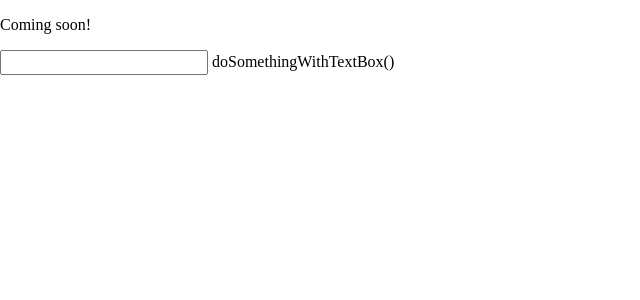
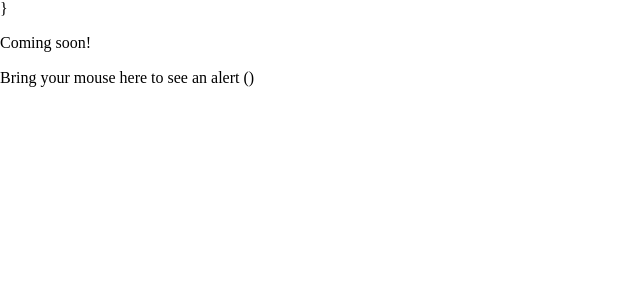
Before and after one commit to mebartsch/mebartsch.github.io, a Jekyll site: the page projects/Dollar-Word/index.html, which Jekyll copies as it is, in a window 1280 px wide. Shown: the top 300 px of the page, without its empty margins (0-640 px from the left). Built offline with Jekyll 4.4.1, drawn with Linux system fonts in a browser that asks for light colours; nearby versions of some CDN libraries; library files that are not in the unit come from our copies.

Commit message:
Update index.html

```diff
--- a/projects/Dollar-Word/index.html
+++ b/projects/Dollar-Word/index.html
@@ -9,16 +9,22 @@
     	<link rel="stylesheet" type="text/css" href="stylesheets/stylesheet.css" media="screen">
     	<link rel="stylesheet" type="text/css" href="stylesheets/github-light.css" media="screen">
   </head>
-	<!--    <script src="/scripts/counting_rabbits.js"></script> -->
-	<script type="text/javascript">
+	<!--    <script src="/scripts/counting_rabbits.js"></script>
 
+<script type="text/javascript">
 function doSomethingWithTextBox()
 {
   var textBox = document.getElementById('TEXTBOX_ID');
   // do something with it ...
+-->
 
 }
-
+<script type="text/javascript">
+function myAlert()
+{
+    alert("I am an event handler....");
+	return;
+}
 </script>
 
   <body>
@@ -50,10 +56,16 @@ function doSomethingWithTextBox()
   +<input type="number" id="b" value="50">
   =<output name="x" for="a b"></output>
 </form>
+
+
+<input type="text" id="TEXTBOX_ID">
+<input name="buttonExecute" onclick="execute(doSomethingWithTextBox('txt1').value)" type="button" value="Execute" />
 -->
 
-<input type="text" id="TEXTBOX_ID">
-doSomethingWithTextBox()
+<span onmouseover="myAlert();">
+   Bring your mouse here to see an alert
+</span>
+()
 </body>
 
 	 	<footer class="site-footer">
```
